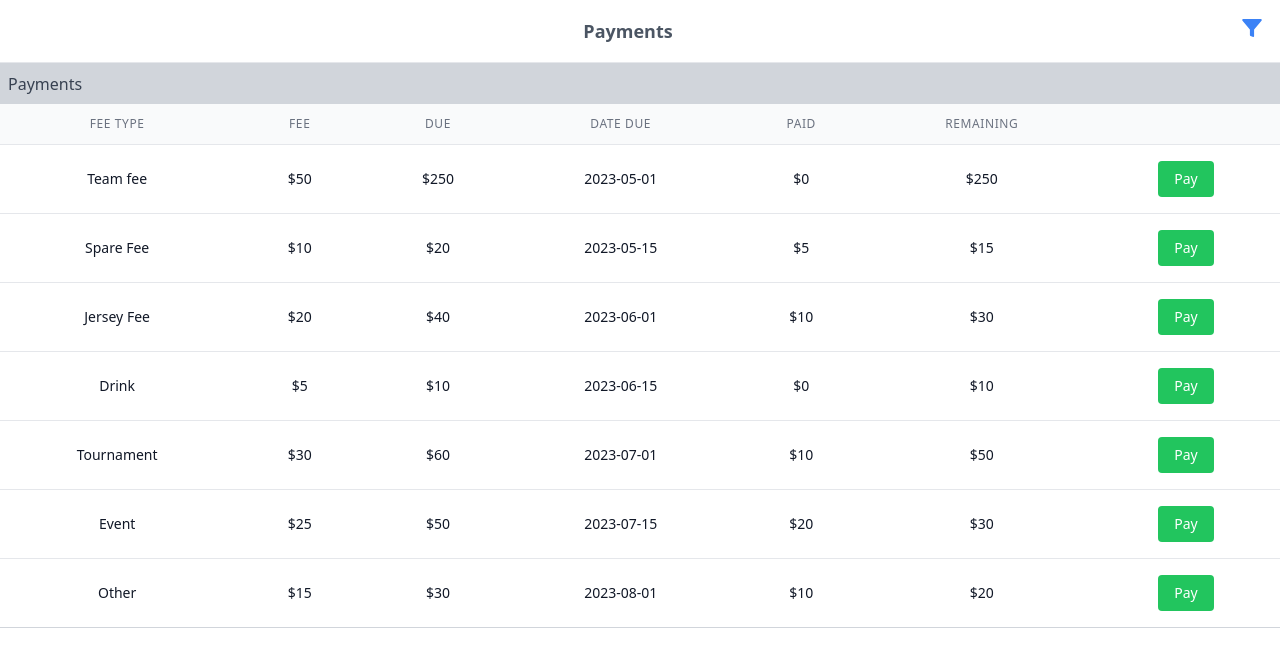
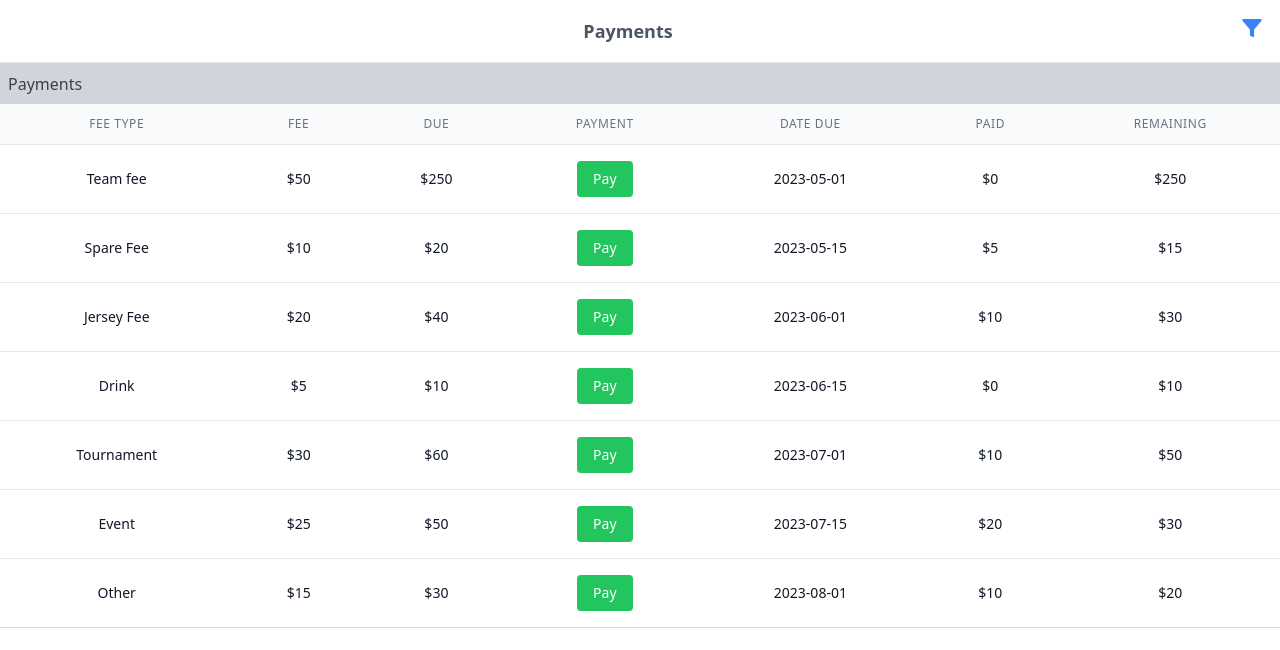
Before and after one commit to AouIssa/ui-sandbox-ts, a React (Create React App) app: page / in a window 1280 px wide. Shown: the top 650 px of the page. Built offline with nearby package versions, Linux system fonts and the light colour scheme.

Commit message:
Moved the pay button next to Due

```diff
--- a/src/PaymentTable/PaymentTable.tsx
+++ b/src/PaymentTable/PaymentTable.tsx
@@ -55,6 +55,10 @@
                   Due
                 </th>
                 <th className="px-6 py-3 text-center text-xs font-medium text-gray-500 uppercase tracking-wider">
+                  Payment
+                </th>
+
+                <th className="px-6 py-3 text-center text-xs font-medium text-gray-500 uppercase tracking-wider">
                   Date Due
                 </th>
                 <th className="px-6 py-3 text-center text-xs font-medium text-gray-500 uppercase tracking-wider">
@@ -63,7 +67,6 @@
                 <th className="px-6 py-3 text-center text-xs font-medium text-gray-500 uppercase tracking-wider">
                   Remaining
                 </th>
-                <th className="px-6 py-3 text-center text-xs font-medium text-gray-500 uppercase tracking-wider"></th>
               </tr>
             </thead>
             <tbody className="bg-white divide-y divide-gray-200">
@@ -95,6 +98,14 @@
                       </div>
                     </td>
                     <td className="px-6 py-4 whitespace-nowrap text-center">
+                      <button
+                        className="px-4 py-2 text-sm font-medium text-white bg-green-500 rounded hover:bg-green-600 focus:outline-none"
+                        onClick={() => handlePayment(payment)}
+                      >
+                        Pay
+                      </button>
+                    </td>
+                    <td className="px-6 py-4 whitespace-nowrap text-center">
                       <div className="text-sm text-gray-900">
                         {payment.dateDue}
                       </div>
@@ -109,14 +120,6 @@
                         ${payment.remaining}
                       </div>
                     </td>
-                    <td className="px-6 py-4 whitespace-nowrap text-center">
-                      <button
-                        className="px-4 py-2 text-sm font-medium text-white bg-green-500 rounded hover:bg-green-600 focus:outline-none"
-                        onClick={() => handlePayment(payment)}
-                      >
-                        Pay
-                      </button>
-                    </td>
                   </tr>
                 ))
               )}
```
